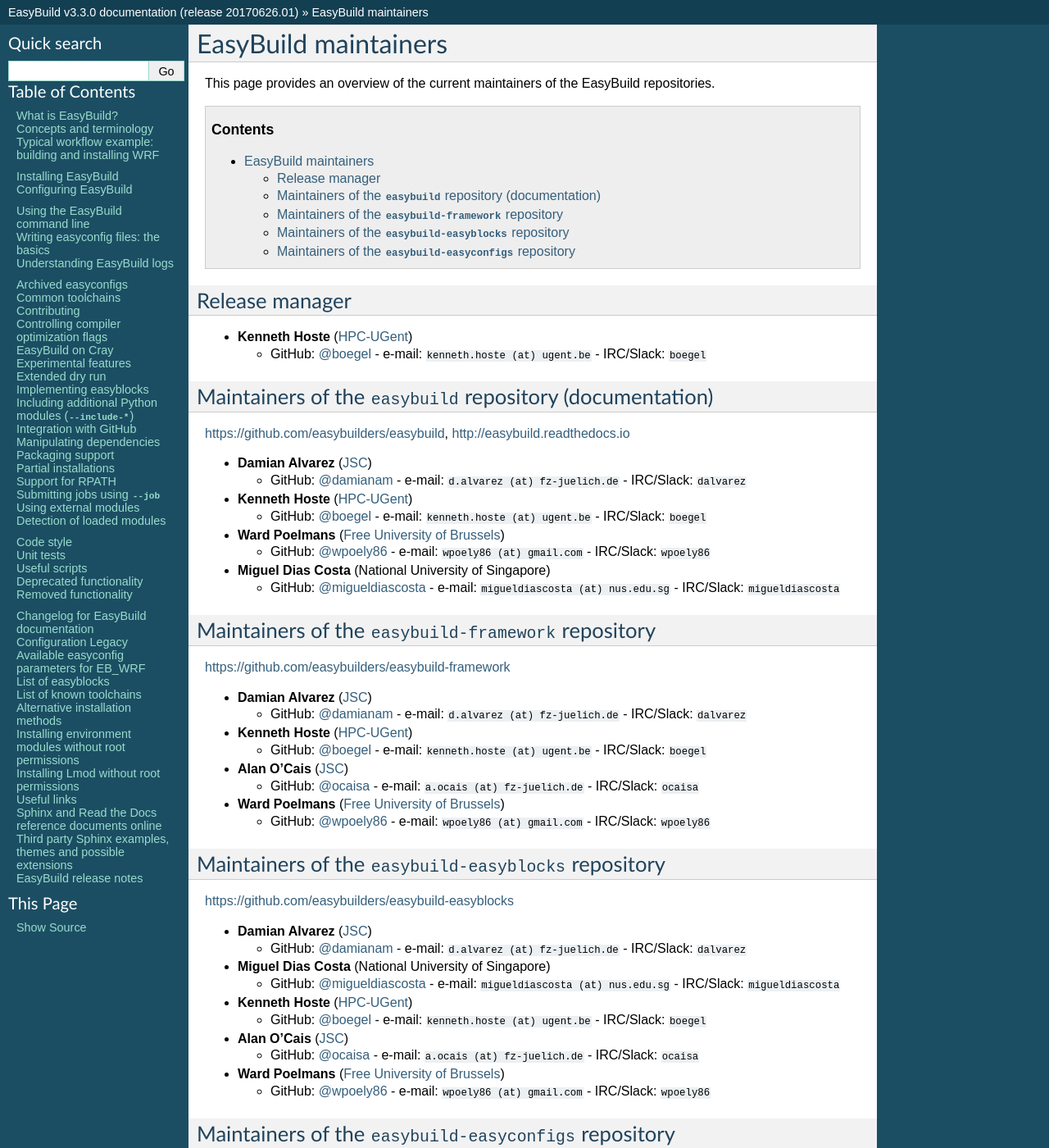
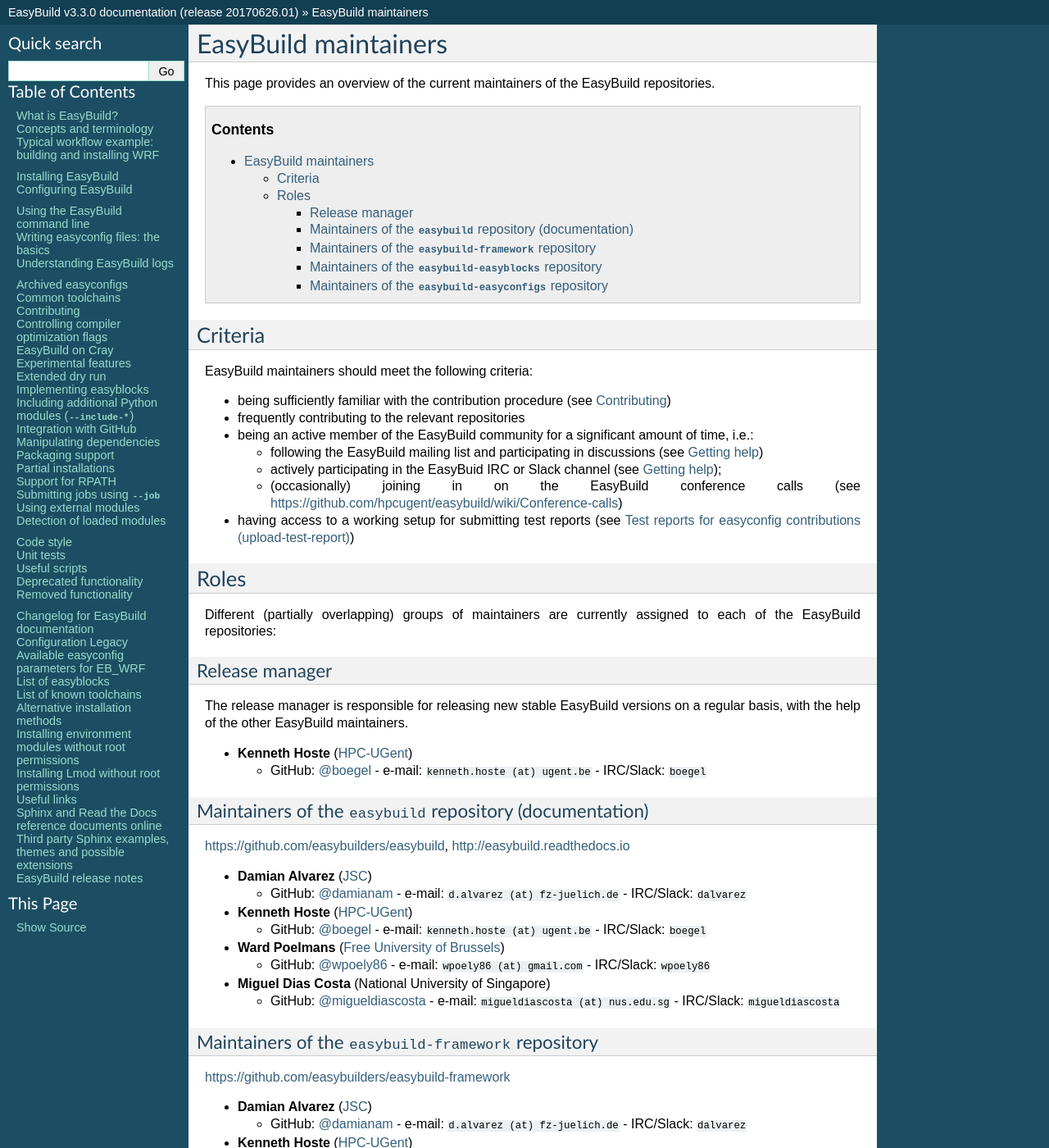
Before and after one commit to easybuilders/easybuild, a Sphinx documentation site: the page built from docs/Maintainers.rst, in a window 1280 px wide and 1400 px high. Shown: the whole window at 82% size. Built offline with Sphinx 7.4.7, drawn with Linux system fonts in a browser that asks for light colours.

Commit message:
flesh out list of criteria for maintainers

```diff
--- a/docs/Maintainers.rst
+++ b/docs/Maintainers.rst
@@ -9,10 +9,39 @@
     :depth: 3
     :backlinks: none
 
+
+.. _maintainers_criteria:
+
+Criteria
+--------
+
+EasyBuild maintainers should meet the following criteria:
+
+* being sufficiently familiar with the contribution procedure (see :ref:`contributing`)
+* frequently contributing to the relevant repositories
+* being an active member of the EasyBuild community for a significant amount of time, i.e.:
+
+  * following the EasyBuild mailing list and participating in discussions (see :ref:`getting_help`)
+  * actively participating in the EasyBuid IRC or Slack channel (see :ref:`getting_help`);
+  * (occasionally) joining in on the EasyBuild conference calls (see https://github.com/hpcugent/easybuild/wiki/Conference-calls)
+
+* having access to a working setup for submitting test reports (see :ref:`contributing_review_process_test_reports`)
+
+
+.. _maintainers_roles:
+
+Roles
+-----
+
+Different (partially overlapping) groups of maintainers are currently assigned to each of the EasyBuild repositories:
+
 .. _maintainers_release_manager:
 
 Release manager
----------------
+~~~~~~~~~~~~~~~
+
+The release manager is responsible for releasing new stable EasyBuild versions on a regular basis,
+with the help of the other EasyBuild maintainers.
 
 * **Kenneth Hoste** (`HPC-UGent <http://www.ugent.be/hpc/en>`_)
 
@@ -22,7 +51,7 @@
 .. _maintainers_easybuild_repo:
 
 Maintainers of the ``easybuild`` repository (documentation)
------------------------------------------------------------
+~~~~~~~~~~~~~~~~~~~~~~~~~~~~~~~~~~~~~~~~~~~~~~~~~~~~~~~~~~~
 
 https://github.com/easybuilders/easybuild, http://easybuild.readthedocs.io
 
@@ -46,7 +75,7 @@
 .. _maintainers_framework_repo:
 
 Maintainers of the ``easybuild-framework`` repository
------------------------------------------------------
+~~~~~~~~~~~~~~~~~~~~~~~~~~~~~~~~~~~~~~~~~~~~~~~~~~~~~
 
 https://github.com/easybuilders/easybuild-framework
 
@@ -70,7 +99,7 @@
 .. _maintainers_easyblocks_repo:
 
 Maintainers of the ``easybuild-easyblocks`` repository
-------------------------------------------------------
+~~~~~~~~~~~~~~~~~~~~~~~~~~~~~~~~~~~~~~~~~~~~~~~~~~~~~~
 
 https://github.com/easybuilders/easybuild-easyblocks
 
@@ -98,7 +127,7 @@
 .. _maintainers_easyconfigs_repo:
 
 Maintainers of the ``easybuild-easyconfigs`` repository
--------------------------------------------------------
+~~~~~~~~~~~~~~~~~~~~~~~~~~~~~~~~~~~~~~~~~~~~~~~~~~~~~~~
 
 https://github.com/easybuilders/easybuild-easyconfigs
 
```
